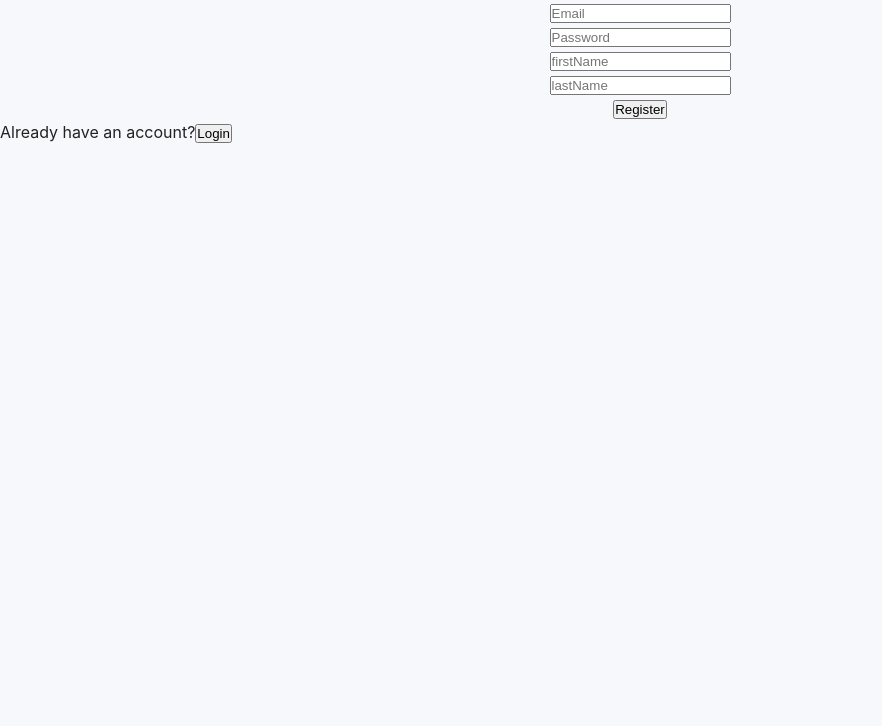
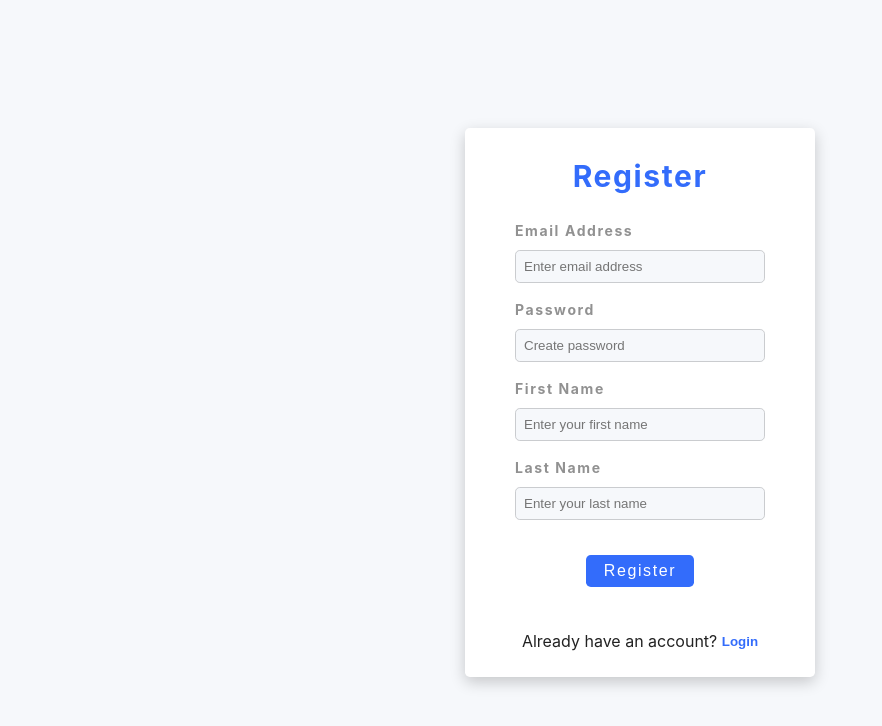
Before and after one commit to anhqfwork/WebAppFinalProject, a React (Create React App) app in the folder clinic/: page /register in a window 1280 px wide. Shown: the top 726 px of the page, without its empty margins (0-882 px from the left). Built offline with nearby package versions, Linux system fonts and the light colour scheme; no server answers.

Commit message:
Update UI for Login and Register

```diff
--- a/clinic/src/components/body/Auth/LoginForm/LoginForm.css
+++ b/clinic/src/components/body/Auth/LoginForm/LoginForm.css
@@ -3,35 +3,19 @@
   justify-content: center;
   align-items: center;
 }
-/* .login_img {
-  background-color: var(--clr-primary);
-  position: absolute;
-  width: 100%;
-  height: 100%;
-  left: 0px;
-  top: 0px;
-  z-index: -1;
-} */
-/* .login_img img {
-  width: 100%;
-  height: auto;
-  overflow: auto;
-} */
-.login_form {
+.login_form,
+.register_form {
+  box-shadow: var(--dark-shadow);
   width: 350px;
-  height: 400px;
-  /* position: absolute;
-  top: 30%;
-  left: 20%;
-  margin: -25px 0 0 -25px; */
-  /* margin-left: auto;
-  margin-right: auto; */
+  height: fit-content;
+
   margin-top: 8rem;
-  background: white;
+  background: var(--clr-white);
   align-items: center;
   border-radius: var(--radius);
 }
-.login_form h3 {
+.login_form h3,
+.register_form h3 {
   font-weight: bold;
   font-size: 30px;
   line-height: 36px;
@@ -44,6 +28,36 @@
 .my-4 {
   text-align: center;
 }
-.login_btn {
-  margin: 30px;
+.my-4 h4 {
+  text-align: left;
+  color: var(--clr-grey-dark);
+  font-size: 14px;
+  font-weight: bold;
+  margin-left: 50px;
 }
+.log_btn {
+  margin: 15px auto 20px;
+}
+.log_input {
+  width: 250px;
+  border: 1px solid var(--clr-grey);
+  border-radius: var(--radius);
+  padding: 0.5rem;
+  transition: var(--transition);
+  background-color: var(--clr-grey-bg);
+  margin-bottom: 20px;
+}
+.log_input:hover,
+.log_input:focus {
+  border: 1px solid var(--clr-primary);
+  background-color: var(--clr-blue-bg);
+}
+.register,
+.login {
+  border: none;
+  background: none;
+  height: 30px;
+  font-weight: bold;
+  color: var(--clr-primary);
+  cursor: pointer;
+}
--- a/clinic/src/components/body/Auth/LoginForm/LoginForm.js
+++ b/clinic/src/components/body/Auth/LoginForm/LoginForm.js
@@ -34,36 +34,41 @@ const LoginForm = () => {
                 <h3>Login</h3>
                 <Form className='my-4' onSubmit={login}>
                     <Form.Group>
+                        <h4>Email address</h4>
                         <Form.Control
                             type='email'
-                            placeholder='Email'
+                            placeholder='Enter email address'
                             name='email'
                             required
                             value={email}
                             onChange={onChangeLoginForm}
+                            className="log_input"
                         />
                     </Form.Group>
                     <Form.Group>
+                        <h4>Password</h4>
                         <Form.Control
                             type='password'
-                            placeholder='Password'
+                            placeholder='Enter your password'
                             name='password'
                             required
                             value={password}
                             onChange={onChangeLoginForm}
+                            className="log_input"
                         />
                     </Form.Group>
-                    <Button variant='success' type='submit' className="btn_prim login_btn">
+                    <Button variant='success' type='submit' className="btn_prim log_btn">
                         Login
                     </Button>
                 </Form>
-                <p>
-                    Don't have an account?
+                <p className="block">
+                    Don't have an account? <span>
                     <Link to='/register'>
-                        <Button variant='info' size='sm' className='ml-2'>
+                        <Button variant='info' size='sm' className='register'>
                             Register
                         </Button>
                     </Link>
+                    </span>
                 </p>
             </div>
         </div>
--- a/clinic/src/components/body/Auth/RegisterForm/RegisterForm.js
+++ b/clinic/src/components/body/Auth/RegisterForm/RegisterForm.js
@@ -29,62 +29,74 @@ const RegisterForm = () => {
         }
     }
     return (
-        <>
+        <div className="login_container">
+            <div className="register_form">
+                <h3>Register</h3>
                 <Form className='my-4' onSubmit={register}>
                     <Form.Group>
+                        <h4>Email address</h4>
                         <Form.Control
                             type='email'
-                        placeholder='Email'
+                            placeholder='Enter email address'
                             name='email'
                             required
                             value={email}
                             onChange={onChangeRegisterForm}
+                            className="log_input"
                         />
                     </Form.Group>
 
                     <Form.Group>
+                        <h4>Password</h4>
                         <Form.Control
                             type='password'
-                        placeholder='Password'
+                            placeholder='Create password'
                             name='password'
                             required
                             value={password}
                             onChange={onChangeRegisterForm}
+                            className="log_input"
                         />
                     </Form.Group>
                     <Form.Group>
+                        <h4>First Name</h4>
                         <Form.Control
                             type='text'
-                        placeholder='firstName'
+                            placeholder='Enter your first name'
                             name='firstName'
                             required
                             value={firstName}
                             onChange={onChangeRegisterForm}
+                            className="log_input"
                         />
                     </Form.Group>
                     <Form.Group>
+                        <h4>Last Name</h4>
                         <Form.Control
                             type='text'
-                        placeholder='lastName'
+                            placeholder='Enter your last name'
                             name='lastName'
                             required
                             value={lastName}
                             onChange={onChangeRegisterForm}
+                            className="log_input"
                         />
                     </Form.Group>
-                <Button variant='success' type='submit'>
+                    <Button variant='success' type='submit' className="btn_prim log_btn">
                         Register
                     </Button>
                 </Form>
-            <p>
-                Already have an account?
+                <p className="block">
+                    Already have an account? <span>
                     <Link to='/login'>
-                    <Button variant='info' size='sm' className='ml-2'>
+                        <Button variant='info' size='sm' className='login'>
                             Login
                         </Button>
                     </Link>
+                    </span>
                 </p>
-        </>
+            </div>
+        </div>
     )
 }
 
--- a/clinic/src/components/body/Equipment/Equipment.css
+++ b/clinic/src/components/body/Equipment/Equipment.css
@@ -38,3 +38,9 @@
   margin-left: 60px;
   float: left;
 }
+.description {
+  padding: 20px;
+  position: relative;
+  width: fit-content;
+  align-items: left;
+}
--- a/clinic/src/components/body/Equipment/Equipment.js
+++ b/clinic/src/components/body/Equipment/Equipment.js
@@ -36,7 +36,6 @@ const Equipment = () => {
             </div>
             <div className='equip_container'>
                 <img className='item-image' src={equipment.img} alt='' />
-                <div>
                     <div className='equip_info'>
                         <h2>{equipment.name}</h2>
                         <p>
@@ -47,9 +46,6 @@ const Equipment = () => {
                         </p>
                         <p>
                             <span className='equip_data'>Country :</span> {equipment.country}
-                        </p>
-                        <p>
-                            <span className='equip_data'>Description :</span> {equipment.description}
                         </p>
                         <p>
                             <span className='equip_data'>Model :</span> {equipment.model}
@@ -63,12 +59,16 @@ const Equipment = () => {
                         <p>
                             <span className='equip_data'>Brand :</span> {equipment.brand}
                         </p>
+                        <Link to={`/equipments/${equipment._id}/edit`} className="btn_prim edit_btn">Edit</Link>
+                        <Link to='/equipments' onClick={() => deleteEquipment(equipment._id)}
+                            className="btn_del del_btn">Delete</Link>
                     </div>
-                    <Link to={`/equipments/${equipment._id}/edit`} className="btn_prim edit_btn">Edit</Link>
-                    <Link to='/equipments' onClick={() => deleteEquipment(equipment._id)}
-                        className="btn_del del_btn">Delete</Link>
                 </div>
-            </div>
+                <div className="center description">
+                    <p>
+                        <span className='equip_data'>Description :</span> {equipment.description}
+                    </p>
+                </div>
         </div>
     )
 }
--- a/clinic/src/components/body/Equipments/Equipments.css
+++ b/clinic/src/components/body/Equipments/Equipments.css
@@ -4,7 +4,9 @@
   justify-content: space-between;
 }
 .filter {
-  padding: 0.5rem 3rem;
+  /* border: 3px solid var(--clr-grey); */
+  font-size: 18px;
+  padding: 1rem 3rem;
 }
 .equipments {
   padding: 1rem;
@@ -15,6 +17,7 @@
   height: 60px;
 }
 .sidebar_header {
+  color: var(--clr-pri-darkest);
   margin-top: 5px;
   font-weight: bold;
 }
@@ -36,7 +39,15 @@
 .search_input:focus {
   border: 1px solid var(--clr-pri-darkest);
 }
-.categories li {
+.categories,
+.countries {
+  border-radius: var(--radius);
+  box-shadow: var(--dark-shadow);
+  padding: 20px 30px;
+  margin-bottom: 20px;
+}
+.categories li,
+.countries li {
   cursor: pointer;
 }
 @media screen and (min-width: 800px) {
@@ -79,6 +90,9 @@
   display: grid;
   grid-template-rows: auto 1fr;
 }
+.product_item:hover {
+  box-shadow: var(--dark-shadow);
+}
 .product_item img {
   height: 13rem;
   width: 100%;
```
Lines whose indentation alone changed are shown as unchanged.
